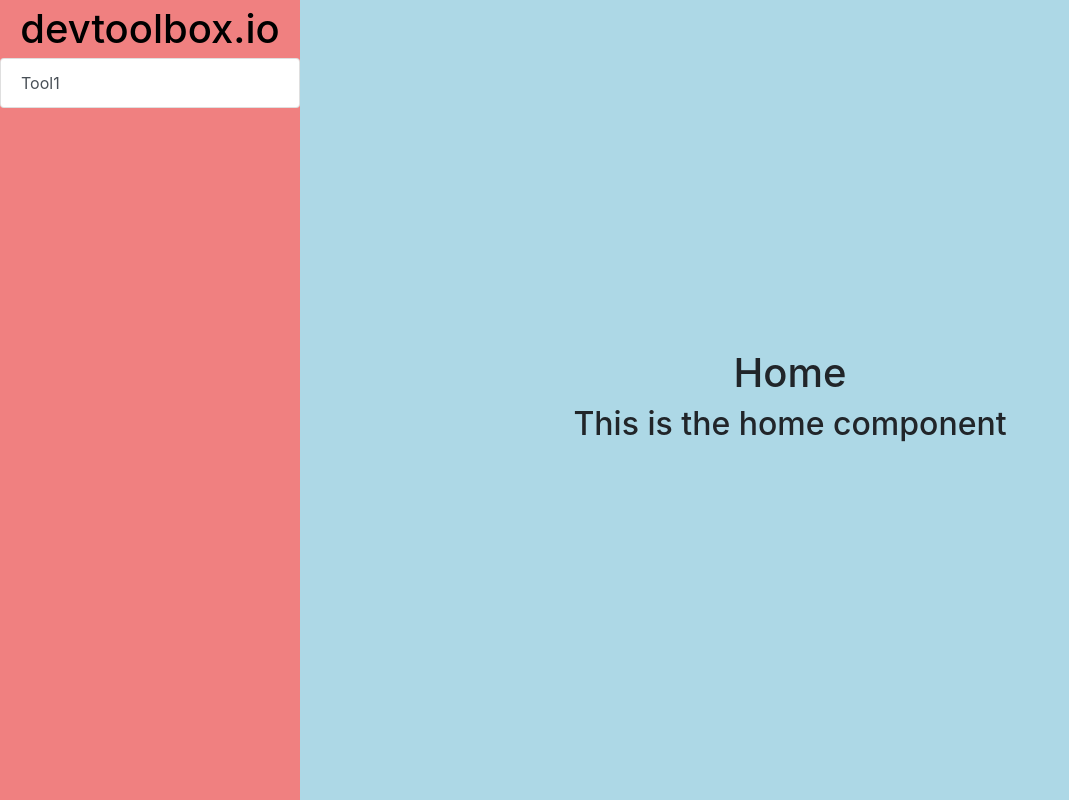
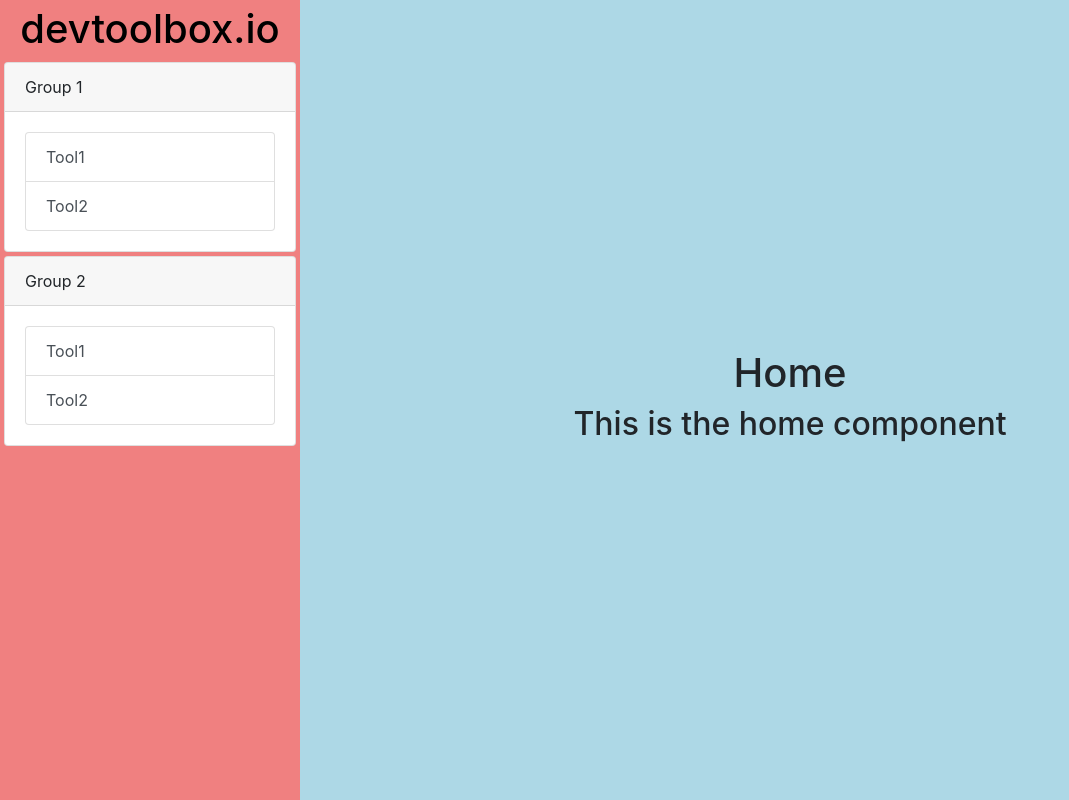
Before and after one commit to jackdcasey/devtoolbox.io, a Vue app: page / in a window 1280 px wide. Shown: the whole page, without its empty margins (0-1069 px from the left). Built offline with nearby package versions, Linux system fonts and the light colour scheme.

Commit message:
Add cards to sidebar

```diff
--- a/src/components/layout/Sidebar.vue
+++ b/src/components/layout/Sidebar.vue
@@ -1,12 +1,21 @@
 <template>
-    <div>
+    <div id="sidebar">
         <router-link to="/" class="plainlink">
             <h1>devtoolbox.io</h1>
         </router-link>
         <div id="links">
-            <b-list-group>
-            <b-list-group-item to="/tool1">Tool1</b-list-group-item>
-            </b-list-group>
+            <b-card class="m-1" header="Group 1">
+                <b-list-group>
+                <b-list-group-item to="/tool1">Tool1</b-list-group-item>
+                <b-list-group-item to="/tool2">Tool2</b-list-group-item>
+                </b-list-group>
+            </b-card>
+            <b-card class="m-1" header="Group 2">
+                <b-list-group>
+                <b-list-group-item to="/tool1">Tool1</b-list-group-item>
+                <b-list-group-item to="/tool2">Tool2</b-list-group-item>
+                </b-list-group>
+            </b-card>
         </div>
     </div>
 </template>
@@ -26,6 +35,17 @@ h1 {
     text-align: center;
 }
 
+#links {
+    overflow: scroll;
+
+    max-height: 90vh;
+    box-sizing:border-box;
+}
+
+#sidebar {
+    max-height: 100vh;
+}
+
 .plainlink {
     text-decoration: none;
     color: black;
```
